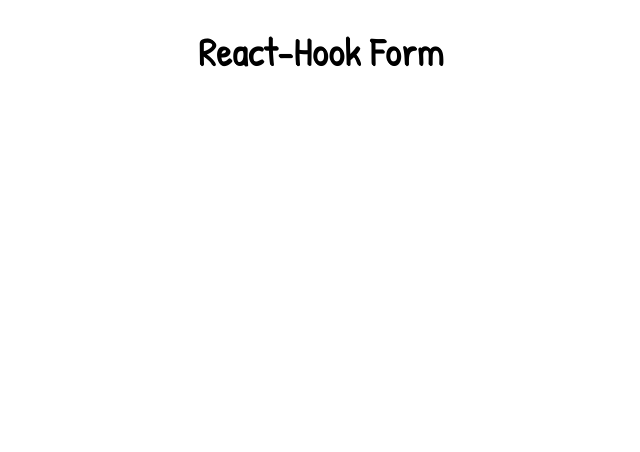
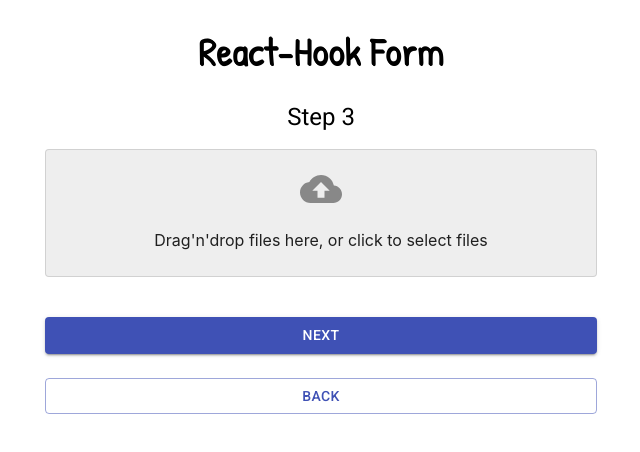
Before and after one commit to Morozov-it/Ultimate-hook-form, a React (Create React App) app: page /step3 in a window 1280 px wide. Before the commit this address had no page. Shown: the top 452 px of the page, without its empty margins (319-959 px from the left). Built offline with nearby package versions, Linux system fonts and the light colour scheme.

Commit message:
Create page step3 with drag'n'drop input file

```diff
--- a/src/App.jsx
+++ b/src/App.jsx
@@ -5,6 +5,7 @@
 import { Header } from './components/Header';
 import { Step1 } from './pages/Step1';
 import { Step2 } from './pages/Step2';
+import { Step3 } from './pages/Step3';
 
 
 function App() {
@@ -14,9 +15,8 @@
       <Routes>
         <Route path="/" element={<Step1 />} />
         <Route path="/step2" element={<Step2 />} />
-        {/*
         <Route path="/step3" element={<Step3 />} />
-        <Route path="/result" element={<Result />} />
+        {/*<Route path="/result" element={<Result />} />
         */}
       </Routes>
     </BrowserRouter>
--- /dev/null
+++ b/src/components/FileInput.jsx
@@ -0,0 +1,64 @@
+//основное
+import React from 'react';
+import { Controller } from 'react-hook-form';
+//импорт библиотек
+import { List, ListItem, ListItemText, ListItemIcon, Paper  } from '@material-ui/core';
+import { InsertDriveFile, CloudUpload } from '@material-ui/icons';
+import Dropzone from 'react-dropzone';
+import { makeStyles } from '@material-ui/core/styles';
+
+const useStyles = makeStyles((theme) => ({
+    root: {
+        cursor: 'pointer',
+        background: '#eee',
+        textAlign: 'center',
+        padding: '10px',
+        margin: theme.spacing(1,0,0,0)
+    },
+    icon: {
+        margin: theme.spacing(1,0,0,0),
+        color: '#888',
+        fontSize: '42px'
+    }
+}));
+
+export const FileInput = ({ control, name }) => {
+    const styles = useStyles()
+    return (
+        <Controller
+            control={control}
+            name={name}
+            defaultValue={[]}
+            render={({ field: { onChange, onBlur, value } }) => (
+                <>
+                    <Dropzone onDrop={onChange}>
+                        {({ getRootProps, getInputProps }) => (
+                            //здесь начинается внешний вид
+                            <Paper
+                                className={styles.root}
+                                variant='outlined'
+                                {...getRootProps()}>
+                                <CloudUpload className={styles.icon}/>
+                                <input
+                                    {...getInputProps()}
+                                    onBlur={onBlur}
+                                    name={name} />
+                                <p>Drag'n'drop files here, or click to select files</p>
+                            </Paper>)
+                        }
+                    </Dropzone>
+                    <List>
+                        {value.map((i, index) =>
+                            <ListItem key={index}>
+                                <ListItemIcon>
+                                    <InsertDriveFile />
+                                </ListItemIcon>
+                                <ListItemText primary={i.name} secondary={i.size}/>
+                            </ListItem>
+                        )}
+                    </List>
+                </>
+            )}
+        ></Controller>
+    )
+};
--- a/src/pages/Step2.jsx
+++ b/src/pages/Step2.jsx
@@ -32,7 +32,7 @@
 
     const onSubmit = async data => {
         console.log(data);
-        navigate('/step2');
+        navigate('/step3');
     };
 
     return (
@@ -75,7 +75,6 @@
                     type='reset'>Back
                 </MyButton>
             </MyForm>
-
         </MainContainer>
     )
 };
--- /dev/null
+++ b/src/pages/Step3.jsx
@@ -0,0 +1,46 @@
+//основные
+import React from 'react';
+import { useForm } from 'react-hook-form';
+import { useNavigate } from "react-router-dom";
+//файлы библиотек
+import Typography from '@material-ui/core/Typography';
+//компоненты
+import { MainContainer } from '../components/MainContainer';
+import { MyForm } from '../components/MyForm'
+import { MyButton } from '../components/MyButton';
+import { FileInput } from '../components/FileInput';
+
+
+export const Step3 = () => {
+    let navigate = useNavigate();
+    const { control, handleSubmit, watch } = useForm({
+        mode: 'onBlur',
+    });
+    console.log(watch())
+
+    const onSubmit = async data => {
+        console.log(data);
+        navigate('/result');
+    };
+
+    return (
+        <MainContainer>
+            <Typography
+                variant="h5"
+                component="h2">Step 3
+            </Typography>
+            <MyForm onSubmit={handleSubmit(onSubmit)}>
+                <FileInput control={control} name='file'/>
+                <MyButton
+                    type='submit'
+                    variant="contained">Next
+                </MyButton>
+                <MyButton
+                    onClick={() => navigate('/step2')}
+                    variant="outlined"
+                    type='reset'>Back
+                </MyButton>
+            </MyForm>
+        </MainContainer>
+    )
+};
```
